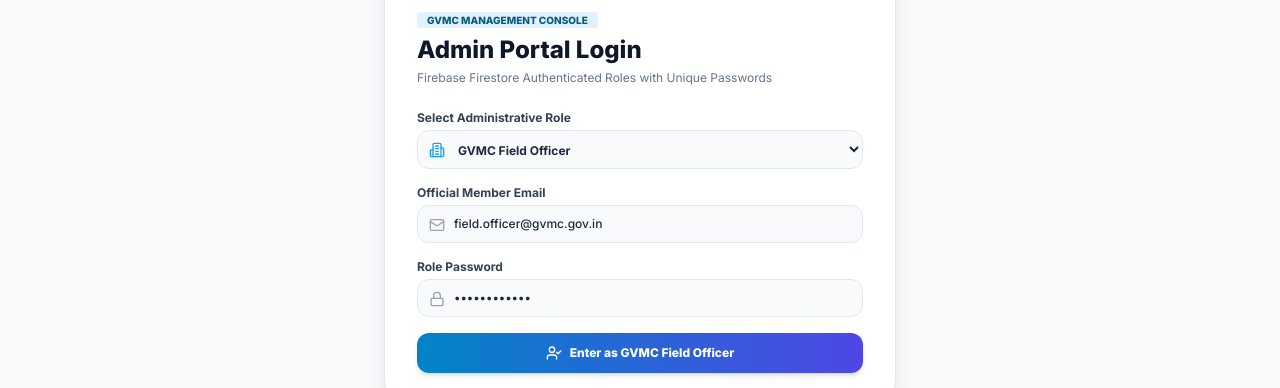
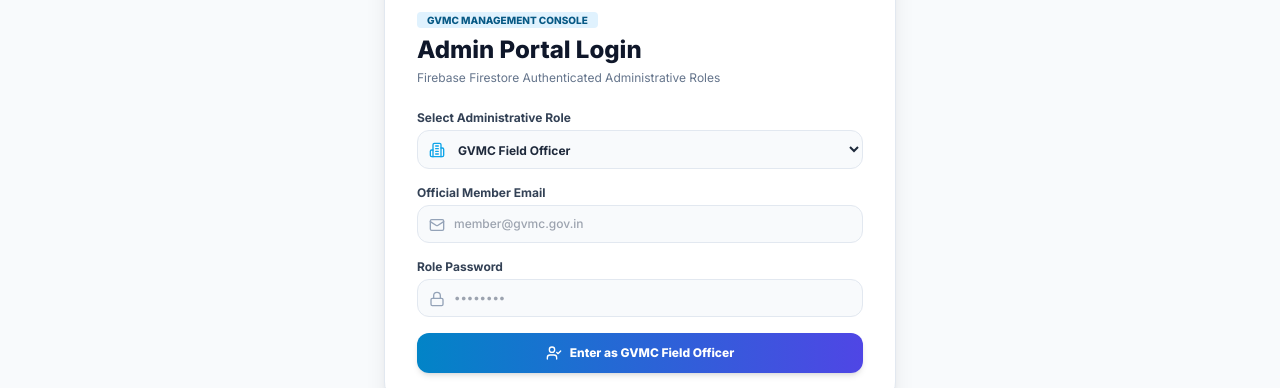
Before and after one commit to santhosh07861-cell/EcoDrop-AI, a React (Vite) app in the folder frontend/: page /admin-login in a window 1280 px wide. Shown: the part 298-686 px from the top of the page. Built offline with nearby package versions, Linux system fonts and the light colour scheme; no server answers.

Commit message:
fix: clear pre-filled email and password values from Admin and Worker login input forms

```diff
--- a/frontend/src/authentication/AdminLogin.jsx
+++ b/frontend/src/authentication/AdminLogin.jsx
@@ -3,26 +3,16 @@
 import { ShieldCheck, Mail, Lock, ArrowLeft, Building2, UserCheck } from 'lucide-react';
 import { useAuth } from '../context/AuthContext';
 import { ROLES, ROLE_LABELS } from '../constants/roles';
-import { AuthService, ADMIN_ROLE_ACCOUNTS } from '../services/AuthService';
+import { AuthService } from '../services/AuthService';
 import toast from 'react-hot-toast';
 
 export default function AdminLogin() {
   const [selectedRole, setSelectedRole] = useState(ROLES.FIELD_OFFICER);
-  const [email, setEmail] = useState(ADMIN_ROLE_ACCOUNTS.field_officer.email);
-  const [password, setPassword] = useState(ADMIN_ROLE_ACCOUNTS.field_officer.password);
+  const [email, setEmail] = useState('');
+  const [password, setPassword] = useState('');
   const [loading, setLoading] = useState(false);
   const { loginUser } = useAuth();
   const navigate = useNavigate();
-
-  // Auto-populate role credentials when dropdown selection changes
-  const handleRoleSelect = (roleKey) => {
-    setSelectedRole(roleKey);
-    const account = ADMIN_ROLE_ACCOUNTS[roleKey];
-    if (account) {
-      setEmail(account.email);
-      setPassword(account.password);
-    }
-  };
 
   useEffect(() => {
     // Seed admin role accounts to Firebase Firestore on load
@@ -75,7 +65,7 @@
           </span>
           <h2 className="text-2xl font-extrabold text-slate-900 dark:text-white mt-1">Admin Portal Login</h2>
           <p className="text-xs text-slate-500 dark:text-slate-400 mt-1">
-            Firebase Firestore Authenticated Roles with Unique Passwords
+            Firebase Firestore Authenticated Administrative Roles
           </p>
         </div>
 
@@ -89,7 +79,7 @@
               <Building2 className="w-4 h-4 text-sky-500 absolute left-3 top-3" />
               <select
                 value={selectedRole}
-                onChange={(e) => handleRoleSelect(e.target.value)}
+                onChange={(e) => setSelectedRole(e.target.value)}
                 className="w-full pl-9 pr-4 py-2.5 rounded-xl border border-slate-200 dark:border-slate-700 bg-slate-50 dark:bg-slate-800 text-slate-800 dark:text-white font-bold outline-none focus:ring-2 focus:ring-sky-500"
               >
                 <option value={ROLES.FIELD_OFFICER}>GVMC Field Officer</option>
--- a/frontend/src/authentication/WorkerLogin.jsx
+++ b/frontend/src/authentication/WorkerLogin.jsx
@@ -3,12 +3,12 @@
 import { HardHat, Lock, ArrowLeft, BadgeCheck, UserCheck } from 'lucide-react';
 import { useAuth } from '../context/AuthContext';
 import { ROLES } from '../constants/roles';
-import { AuthService, ADMIN_ROLE_ACCOUNTS } from '../services/AuthService';
+import { AuthService } from '../services/AuthService';
 import toast from 'react-hot-toast';
 
 export default function WorkerLogin() {
-  const [email, setEmail] = useState(ADMIN_ROLE_ACCOUNTS.worker.email);
-  const [password, setPassword] = useState(ADMIN_ROLE_ACCOUNTS.worker.password);
+  const [email, setEmail] = useState('');
+  const [password, setPassword] = useState('');
   const [loading, setLoading] = useState(false);
   const { loginUser } = useAuth();
   const navigate = useNavigate();
```
